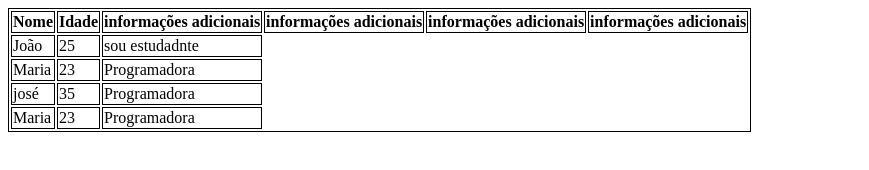
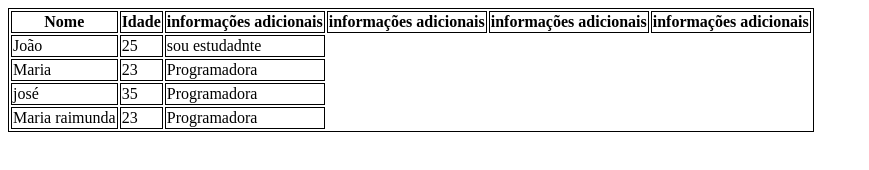
Before and after one commit to GuinaJr/aulas-tabelas, a plain HTML site: page index.html in a window 1280 px wide. Shown: the whole page, without its empty margins (0-869 px from the left). Drawn offline with Linux system fonts and the light colour scheme.

Commit message:
alterei nomes

```diff
--- a/index.html
+++ b/index.html
@@ -41,7 +41,7 @@
             <td>Programadora</td>
         </tr>
         <tr>
-            <td>Maria</td>
+            <td>Maria raimunda</td>
             <td>23</td>
             <td>Programadora</td>
         </tr>
```
